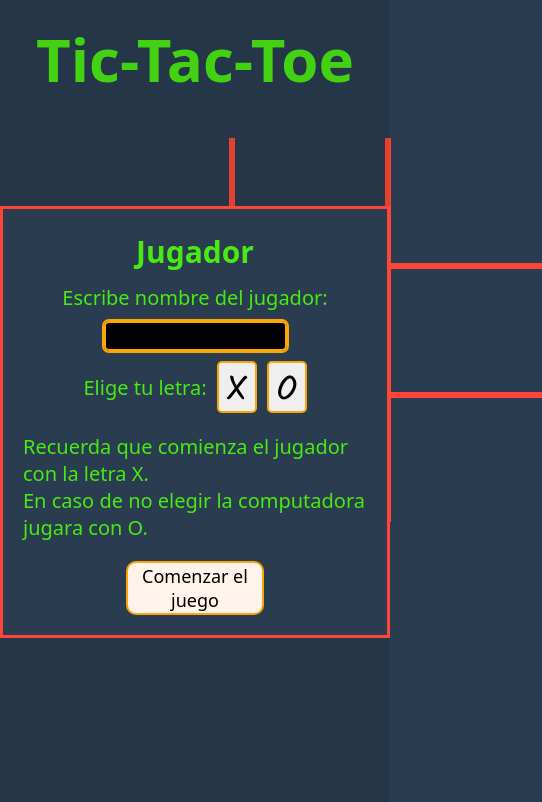
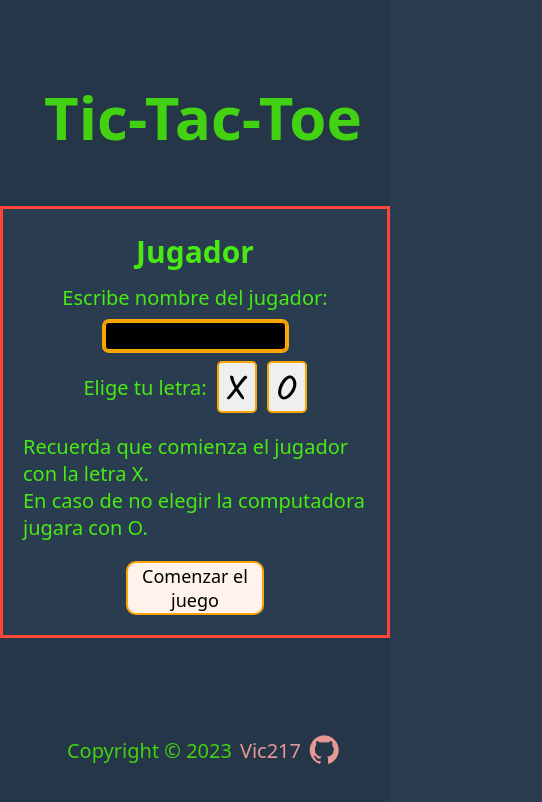
Before and after one commit to Vic217/Tic-Tac-Toe, a plain HTML site: page index.html in a window 390 px wide. Shown: the whole page, 542 px wide, since content can reach past the window. Drawn offline with Linux system fonts and the light colour scheme.

Commit message:
Agregue diseño responsive

```diff
--- a/styles.css
+++ b/styles.css
@@ -246,3 +246,122 @@ img {
     color: #fca606;
     cursor: pointer;
 }
+
+/* Estilo para pantallas menores de 1030px de ancho y mayores de 880px*/
+@media only screen and (width < 1030px){
+    body {
+        height: 100vh;
+        display: grid;
+        justify-items: center;
+    }
+
+    h1 {
+        margin-bottom: 20px;
+    }
+
+    #tablero {
+        height: 300px;
+        min-height: min-content;
+        width: 380px;
+        min-width: min-content;
+    }
+
+    .caja {
+        width: 100%;
+        height: 100%;
+        font-size: 54px;
+        font-weight: 400;
+    }
+
+    #primer_jugador {
+        margin: 20px;
+        font-size: 20px;
+    }
+
+    #segundo_jugador {
+        margin: 20px;
+        font-size: 20px;
+    }
+
+    footer {
+        margin-top: 10px;
+    }
+
+}
+
+/* Estilo para pantallas menores de 880px de ancho y mayores de 700px */
+@media only screen and (width < 880px){
+    body {
+        height: 100vh;
+        display: grid;
+        justify-items: center;
+    }
+
+    #espacio_de_juego {
+        width: 100vw;
+        display: grid;
+        grid-template-columns: 1fr;
+        justify-items: center;
+        align-items: baseline;
+    }
+
+    #tablero {
+        height: 210px;
+        min-height: min-content;
+        width: 280px;
+        min-width: min-content;
+    }
+
+    .caja {
+        width: 100%;
+        height: 100%;
+        font-size: 38px;
+        font-weight: 400;
+    }
+
+    #primer_jugador {
+        margin: 20px;
+        font-size: 18px;
+    }
+
+    #segundo_jugador {
+        margin: 20px;
+        font-size: 18px;
+    }
+
+}
+
+/* Estilo para pantallas menores de 700px de ancho */
+@media only screen and (width < 700px){
+    body {
+        height: 100vh;
+        display: grid;
+        justify-items: center;
+    }
+
+    h1 {
+        margin: 2px;
+    }
+
+    #espacio_de_juego {
+        width: 100vw;
+        display: grid;
+        grid-template-columns: 1fr;
+        justify-items: center;
+        align-items: baseline;
+    }
+
+    #primer_jugador {
+        margin: 20px;
+        font-size: 18px;
+    }
+
+    #segundo_jugador {
+        margin: 20px;
+        font-size: 18px;
+    }
+
+    footer {
+        margin: 2px;
+    }
+}
```
